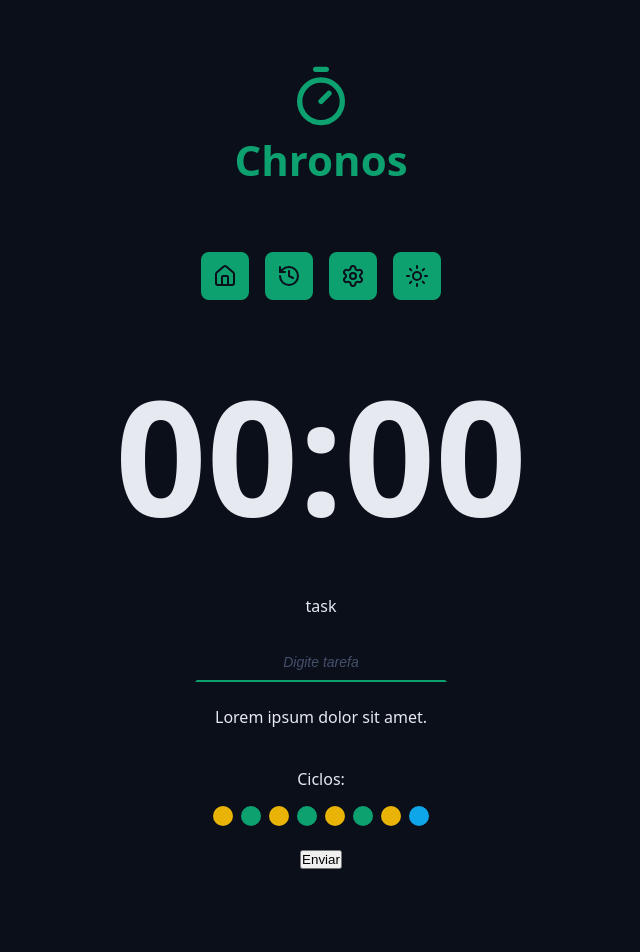
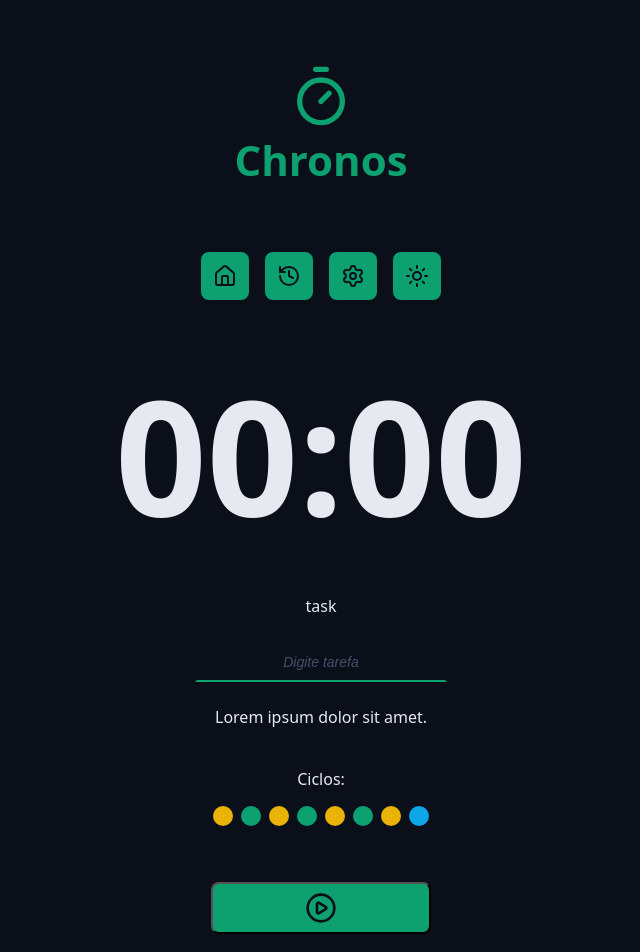
Before and after one commit to LeandroDevLab/chronos-pomodoro, a React (Vite) app: page / in a window 1280 px wide. Shown: the top 952 px of the page, without its empty margins (319-959 px from the left). Before the commit the page ends 901 px from the top, so only its background shows below. Built offline with nearby package versions, Linux system fonts and the light colour scheme.

Commit message:
Criando componente botão reutilizável

```diff
--- a/src/App.tsx
+++ b/src/App.tsx
@@ -7,6 +7,8 @@
 import { CountDown } from './components/CountDown';
 import { DefaultInput } from './components/DefaultInput';
 import { Cycles } from './components/Cycles';
+import { DefaultButton } from './components/DefaultButton';
+import { PlayCircleIcon, StopCircleIcon } from 'lucide-react';
 
 export function App() {
   console.log('Oi');
@@ -48,7 +50,8 @@
           </div>
 
           <div className='formRow'>
-            <button>Enviar</button>
+            <DefaultButton icon={<PlayCircleIcon />} color='green' />
+            <DefaultButton icon={<StopCircleIcon />} color='red' />
           </div>
         </form>
       </Container>
--- /dev/null
+++ b/src/components/DefaultButton/index.tsx
@@ -0,0 +1,20 @@
+import styles from './styles.module.css';
+
+type DefaultButtonProps = {
+  icon: React.ReactNode; //qualquer tipo que react renderiza
+  color?: 'green' | 'red';
+} & React.ComponentProps<'button'>;
+
+export function DefaultButton({
+  icon,
+  color = 'green',
+  ...props
+}: DefaultButtonProps) {
+  return (
+    <>
+      <button className={`${styles.defaultbutton} ${styles[color]}`} {...props}>
+        {icon}
+      </button>
+    </>
+  );
+}
--- /dev/null
+++ b/src/components/DefaultButton/styles.module.css
@@ -0,0 +1,34 @@
+.defaultbutton {
+  background: var(--primary);
+  color: var(--text-over-primary);
+  min-width: 22rem;
+  display: flex;
+  justify-content: center;
+  align-items: center;
+  text-align: center;
+  padding: 0.8rem;
+  border-radius: 0.8rem;
+  outline: none;
+  transition: all 0.2s ease-in-out;
+  margin: 3.2rem 0;
+  cursor: pointer;
+}
+
+.defaultbutton svg {
+  width: 3.2rem;
+  height: 3.2rem;
+}
+
+.defaultbutton:hover {
+  filter: brightness(80%);
+}
+
+.green {
+  background: var(--primary);
+  color: var(--text-over-primary);
+}
+
+.red {
+  background: var(--error);
+  color: var(--text-over-error);
+}
```
